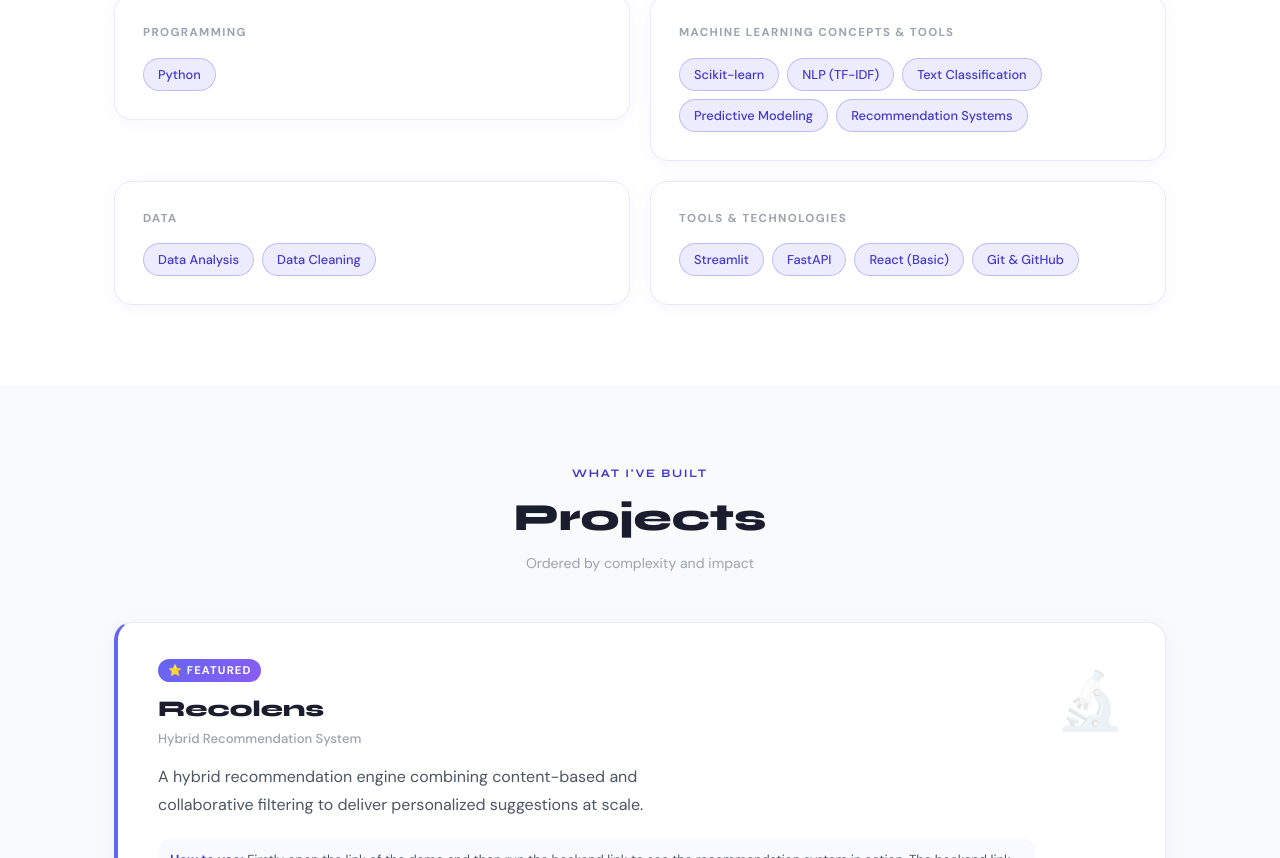
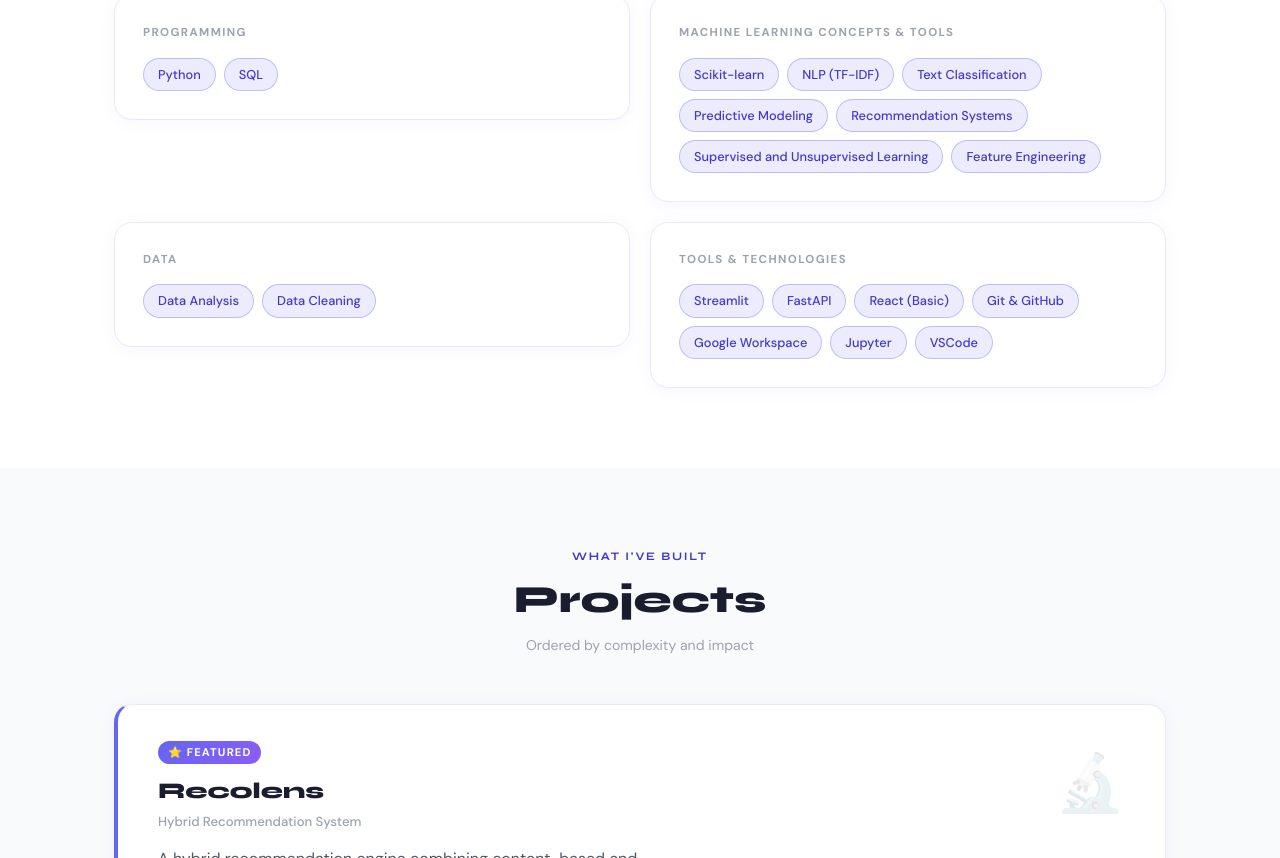
Before and after one commit to Geetanjali098/ML-Portfolio, a React app in the folder portfolio/: page / in a window 1280 px wide. Shown: the part 1659-2517 px from the top of the page. Built offline with nearby package versions, Linux system fonts and the light colour scheme; the HTML template or start-up script is replaced by a standard one.

Commit message:
Update skills and tools in portfolio.jsx

```diff
--- a/portfolio/src/portfolio.jsx
+++ b/portfolio/src/portfolio.jsx
@@ -5,10 +5,10 @@ const NAV_LINKS = ["About", "Skills", "Projects", "Contact"];
 const GITHUB_URL = "https://github.com/Geetanjali098";
 
 const SKILLS = {
-  "Programming": ["Python"],
-  "Machine Learning Concepts & tools": ["Scikit-learn", "NLP (TF-IDF)", "Text Classification", "Predictive Modeling", "Recommendation Systems"],
+  "Programming": ["Python","SQL"],
+  "Machine Learning Concepts & tools": ["Scikit-learn", "NLP (TF-IDF)", "Text Classification", "Predictive Modeling", "Recommendation Systems","Supervised and Unsupervised Learning","Feature Engineering"],
   "Data": ["Data Analysis", "Data Cleaning"],
-  "Tools & Technologies": ["Streamlit", "FastAPI", "React (Basic)", "Git & GitHub"],
+  "Tools & Technologies": ["Streamlit", "FastAPI", "React (Basic)", "Git & GitHub" ,"Google Workspace","Jupyter","VSCode"],
 };
 
 const PROJECTS = [
```
